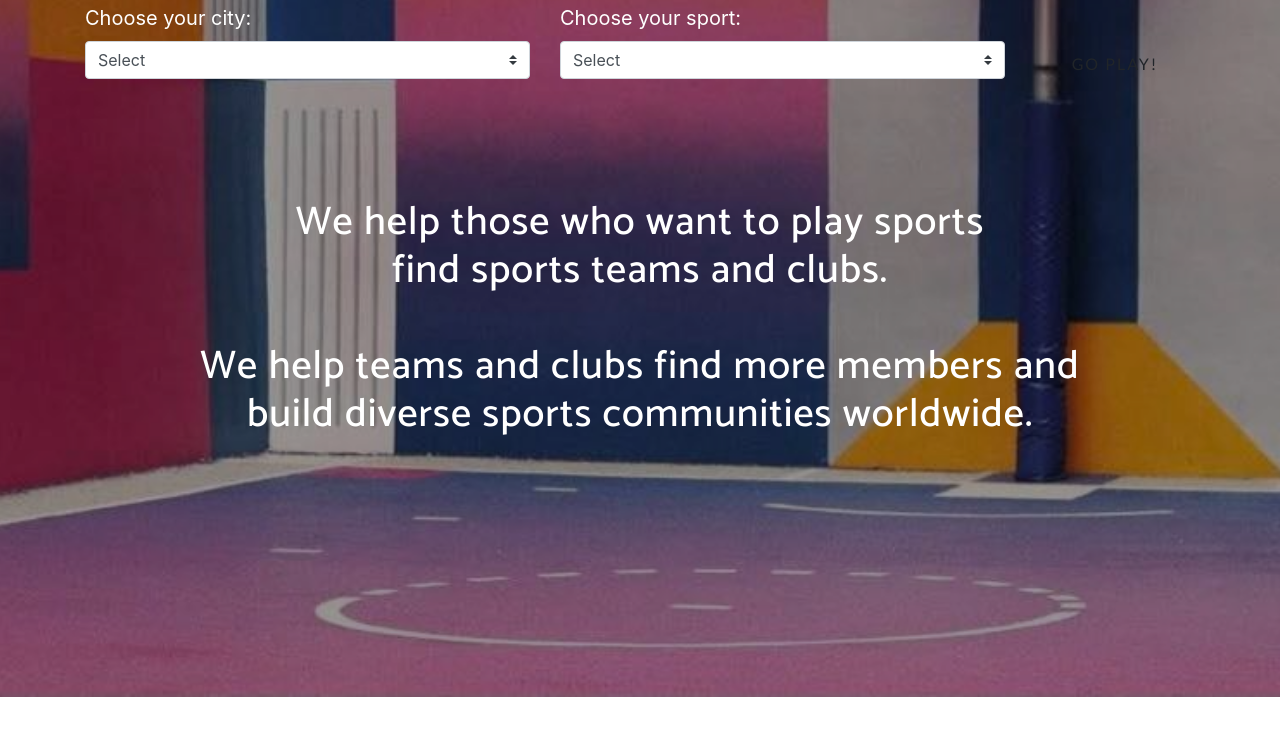
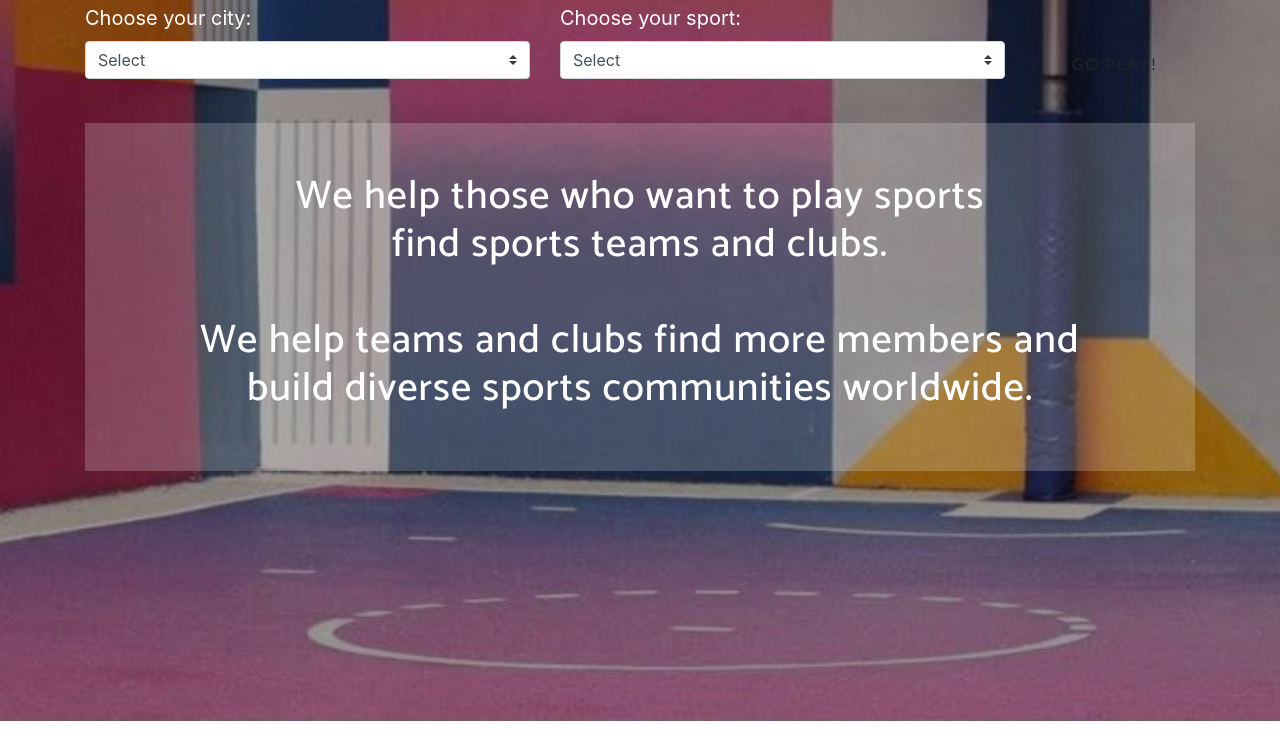
Before and after one commit to krapivaa/UI_front_page_Wamsport, a website with bundled scripts: page index.html in a window 1280 px wide. Shown: the part 351-1100 px from the top of the page. Built offline with nearby package versions, Linux system fonts and the light colour scheme; a web font is replaced by a local one.

Commit message:
one block faded out

```diff
--- a/index.html
+++ b/index.html
@@ -78,7 +78,7 @@
 
 
           <form>
-            <div class="row">
+            <div class="row mb-4">
 
               <div class="col col-12 col-lg-5 ">
               <!-- <input type="text" class="form-control" placeholder="First name"> -->
@@ -114,7 +114,7 @@
          </form>
 
 
-       <div class="container d-none d-sm-none d-md-block"  style="padding-top: 100px">
+       <div class="container d-none d-sm-none d-md-block"  style="padding-top: 50px; padding-bottom: 50px; background-color: rgba(255, 255, 255, 0.2); ">
 
            <div class="section-heading text-center">
            <h1 style="max-width: none; color: #fff;">We help those who want to play sports <br/> find sports teams and clubs.<br/><br/>We help teams and clubs find more members and <br/> build diverse sports communities worldwide.</h1>
```
